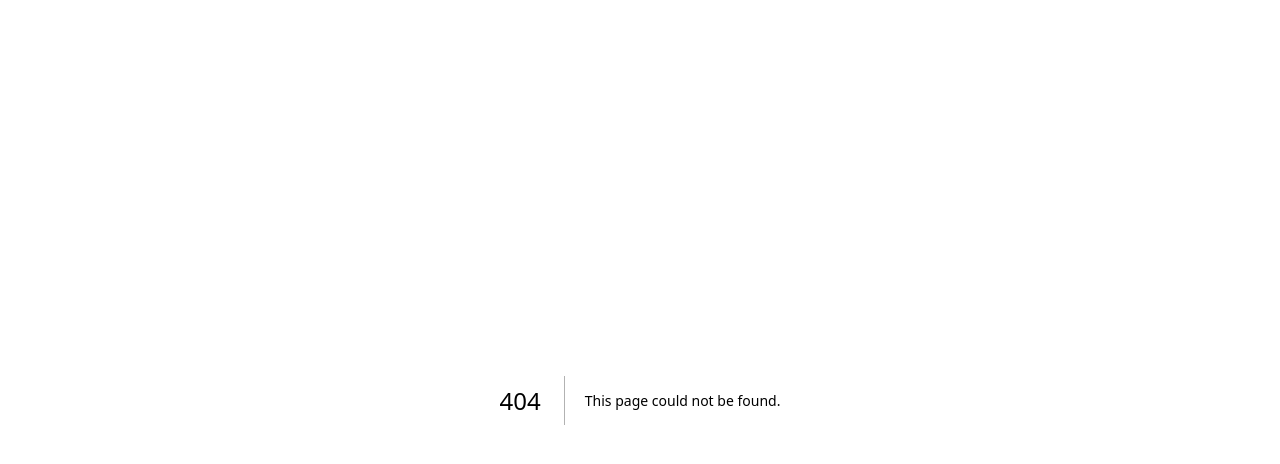
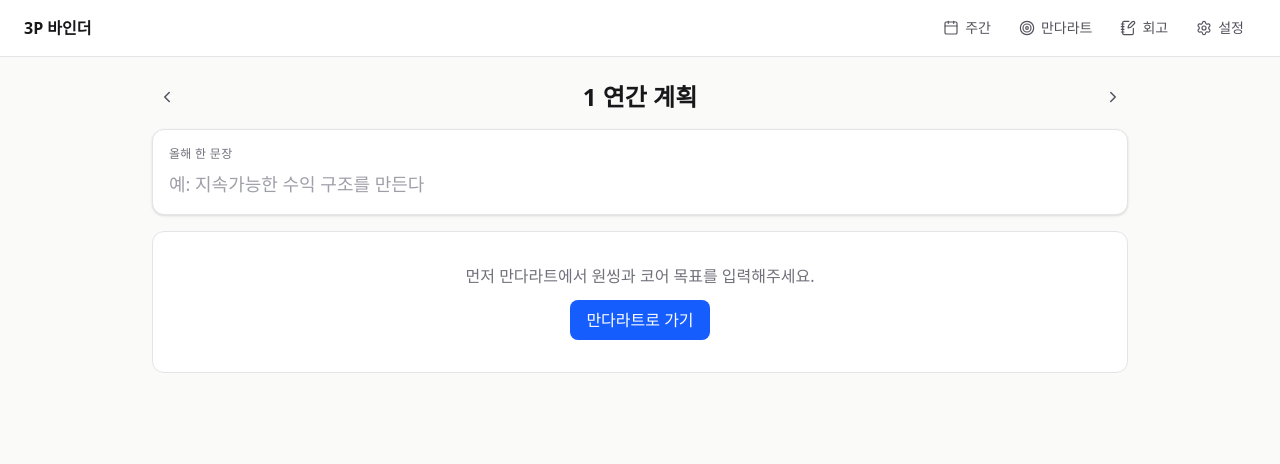
Before and after one commit to young538/Binder, a Next.js app: page /annual/1 in a window 1280 px wide. Before the commit this address had no page. Shown: the top 464 px of the page. Built offline with nearby package versions, Linux system fonts and the light colour scheme.

Commit message:
feat: annual page with mandalart-driven planning cascade

```diff
--- /dev/null
+++ b/app/(app)/annual/[year]/page.tsx
@@ -0,0 +1,6 @@
+import { AnnualPage } from '@/components/annual/AnnualPage';
+
+export default async function Page({ params }: { params: Promise<{ year: string }> }) {
+  const { year } = await params;
+  return <AnnualPage year={year} />;
+}
--- /dev/null
+++ b/components/annual/AnnualPage.tsx
@@ -0,0 +1,67 @@
+'use client';
+import Link from 'next/link';
+import { ChevronLeft, ChevronRight } from 'lucide-react';
+import { useBinder } from '@/store';
+import { Goal } from '@/lib/types';
+import { FocusNoteEditor } from '@/components/common/FocusNoteEditor';
+import { CoreSection } from './CoreSection';
+import { yearKeyFromString } from '@/lib/utils/period';
+
+interface Props { year: string; }
+
+export const AnnualPage = ({ year }: Props) => {
+  const { goals } = useBinder();
+
+  const oneThing = goals.find(g => g.level === 'oneThing');
+  const cores = goals.filter(g => g.level === 'mandalartCore' && g.parentId === oneThing?.id)
+    .sort((a, b) => a.order - b.order);
+
+  const currentMonth = new Date();
+  const hasMandalart = cores.length > 0 || goals.some(g => g.level === 'mandalartCore');
+
+  const prevYear = String(Number(year) - 1);
+  const nextYear = String(Number(year) + 1);
+
+  return (
+    <div className="p-4 md:p-6 max-w-5xl mx-auto space-y-4">
+      <header className="flex items-center gap-3">
+        <Link href={`/annual/${prevYear}`}
+          className="p-1.5 rounded-md hover:bg-zinc-100 dark:hover:bg-zinc-800 text-zinc-600">
+          <ChevronLeft size={18} />
+        </Link>
+        <h1 className="text-2xl font-bold flex-1 text-center text-zinc-900 dark:text-zinc-50">{year} 연간 계획</h1>
+        <Link href={`/annual/${nextYear}`}
+          className="p-1.5 rounded-md hover:bg-zinc-100 dark:hover:bg-zinc-800 text-zinc-600">
+          <ChevronRight size={18} />
+        </Link>
+      </header>
+
+      <FocusNoteEditor
+        scope="year"
+        scopeKey={yearKeyFromString(year)}
+        label="올해 한 문장"
+        placeholder="예: 지속가능한 수익 구조를 만든다" />
+
+      {!hasMandalart ? (
+        <div className="bg-white dark:bg-zinc-900 border border-zinc-200 dark:border-zinc-800 rounded-xl p-8 text-center">
+          <div className="text-zinc-500 mb-3">먼저 만다라트에서 원씽과 코어 목표를 입력해주세요.</div>
+          <Link href="/mandalart" className="inline-block px-4 py-2 bg-blue-600 text-white rounded-lg font-medium">
+            만다라트로 가기
+          </Link>
+        </div>
+      ) : (
+        <div className="space-y-3">
+          {cores.map(core => {
+            const subs: Goal[] = goals.filter(g => g.level === 'mandalartSub' && g.parentId === core.id);
+            return <CoreSection key={core.id} core={core} subs={subs} currentMonth={currentMonth} />;
+          })}
+          {cores.length < 8 && (
+            <div className="text-xs text-zinc-500 text-center py-2">
+              만다라트 코어 {8 - cores.length}개가 아직 비어있어요. <Link href="/mandalart" className="text-blue-600">만다라트에서 채우기 →</Link>
+            </div>
+          )}
+        </div>
+      )}
+    </div>
+  );
+};
--- /dev/null
+++ b/components/annual/CoreSection.tsx
@@ -0,0 +1,28 @@
+'use client';
+import { Goal } from '@/lib/types';
+import { SubCard } from './SubCard';
+
+interface Props {
+  core: Goal;
+  subs: Goal[];
+  currentMonth: Date;
+}
+
+export const CoreSection = ({ core, subs, currentMonth }: Props) => {
+  return (
+    <section className="bg-zinc-50 dark:bg-zinc-900/50 rounded-xl p-4 border border-zinc-200 dark:border-zinc-800">
+      <h2 className="text-base font-semibold text-zinc-900 dark:text-zinc-50 mb-3">
+        {core.title || <span className="text-zinc-400">(코어 제목 미입력)</span>}
+      </h2>
+      {subs.length === 0 ? (
+        <div className="text-xs text-zinc-400">만다라트에서 이 코어의 서브 8개를 입력해주세요.</div>
+      ) : (
+        <div className="grid grid-cols-2 md:grid-cols-4 gap-2">
+          {subs.sort((a, b) => a.order - b.order).map(s => (
+            <SubCard key={s.id} sub={s} currentMonth={currentMonth} />
+          ))}
+        </div>
+      )}
+    </section>
+  );
+};
--- /dev/null
+++ b/components/annual/SubCard.tsx
@@ -0,0 +1,75 @@
+'use client';
+import { useEffect, useState } from 'react';
+import { Plus, Check } from 'lucide-react';
+import { Goal, Todo } from '@/lib/types';
+import { createTodo, listByParentGoal, existsForPeriod } from '@/lib/repo/todos';
+import { monthKey } from '@/lib/utils/period';
+
+interface Props {
+  sub: Goal;
+  currentMonth: Date;
+}
+
+export const SubCard = ({ sub, currentMonth }: Props) => {
+  const [linkedTodos, setLinkedTodos] = useState<Todo[]>([]);
+  const [busy, setBusy] = useState(false);
+  const currentKey = monthKey(currentMonth);
+
+  useEffect(() => {
+    listByParentGoal(sub.id).then(ts => setLinkedTodos(ts.filter(t => t.period === 'monthly')));
+  }, [sub.id]);
+
+  const monthBadges = linkedTodos.map(t => {
+    const m = t.periodKey.match(/^month:(\d{4})-(\d{2})$/);
+    if (!m) return null;
+    return { key: t.periodKey, label: `${parseInt(m[2])}월`, done: t.done };
+  }).filter(Boolean) as { key: string; label: string; done: boolean }[];
+
+  const alreadyThisMonth = linkedTodos.some(t => t.periodKey === currentKey);
+
+  const assignThisMonth = async () => {
+    if (alreadyThisMonth || busy) return;
+    setBusy(true);
+    if (await existsForPeriod('monthly', currentKey, sub.id)) {
+      setBusy(false);
+      return;
+    }
+    await createTodo({
+      title: sub.title,
+      parentGoalId: sub.id,
+      period: 'monthly',
+      periodKey: currentKey,
+      done: false,
+      order: Date.now(),
+    });
+    const ts = await listByParentGoal(sub.id);
+    setLinkedTodos(ts.filter(t => t.period === 'monthly'));
+    setBusy(false);
+  };
+
+  return (
+    <div className="bg-white dark:bg-zinc-900 border border-zinc-200 dark:border-zinc-800 rounded-lg p-3 hover:shadow-sm transition">
+      <div className="text-sm font-medium text-zinc-900 dark:text-zinc-50 line-clamp-2 min-h-[2.5rem]">
+        {sub.title}
+      </div>
+      <div className="flex items-center gap-1 flex-wrap mt-2">
+        {monthBadges.map(b => (
+          <span key={b.key}
+            className={`text-[10px] px-1.5 py-0.5 rounded ${b.done ? 'bg-emerald-100 text-emerald-700 dark:bg-emerald-950 dark:text-emerald-300' : 'bg-blue-100 text-blue-700 dark:bg-blue-950 dark:text-blue-300'}`}>
+            {b.done && <Check size={10} className="inline mr-0.5" />}
+            {b.label}
+          </span>
+        ))}
+      </div>
+      <button
+        onClick={assignThisMonth}
+        disabled={alreadyThisMonth || busy}
+        className={`mt-2 w-full flex items-center justify-center gap-1 text-xs py-1.5 rounded-md border transition
+          ${alreadyThisMonth
+            ? 'border-zinc-200 dark:border-zinc-800 text-zinc-400 cursor-not-allowed'
+            : 'border-blue-200 dark:border-blue-900 text-blue-700 dark:text-blue-300 hover:bg-blue-50 dark:hover:bg-blue-950/30'}`}>
+        {alreadyThisMonth ? <><Check size={12} /> 이번 달 포함</> : <><Plus size={12} /> 이번 달에 하기</>}
+      </button>
+    </div>
+  );
+};
--- /dev/null
+++ b/components/common/FocusNoteEditor.tsx
@@ -0,0 +1,46 @@
+'use client';
+import { useEffect, useRef, useState } from 'react';
+import { FocusScope } from '@/lib/types';
+import { upsertFocus, getFocus } from '@/lib/repo/focusNotes';
+
+interface Props {
+  scope: FocusScope;
+  scopeKey: string;
+  label: string;
+  placeholder?: string;
+}
+
+export const FocusNoteEditor = ({ scope, scopeKey, label, placeholder }: Props) => {
+  const [text, setText] = useState('');
+  const [loaded, setLoaded] = useState(false);
+  const timer = useRef<number | undefined>(undefined);
+
+  useEffect(() => {
+    getFocus(scope, scopeKey).then(f => {
+      setText(f?.text ?? '');
+      setLoaded(true);
+    });
+  }, [scope, scopeKey]);
+
+  const onChange = (v: string) => {
+    setText(v);
+    window.clearTimeout(timer.current);
+    timer.current = window.setTimeout(() => {
+      upsertFocus(scope, scopeKey, v);
+    }, 1000);
+  };
+
+  if (!loaded) return null;
+
+  return (
+    <div className="bg-white dark:bg-zinc-900 border border-zinc-200 dark:border-zinc-800 rounded-xl p-4 shadow-sm">
+      <div className="text-xs text-zinc-500 uppercase tracking-wide mb-2">{label}</div>
+      <input
+        type="text"
+        value={text}
+        onChange={e => onChange(e.target.value)}
+        placeholder={placeholder ?? '한 문장으로 적어보세요'}
+        className="w-full text-lg font-medium bg-transparent border-none outline-none text-zinc-900 dark:text-zinc-50 placeholder:text-zinc-400" />
+    </div>
+  );
+};
```
